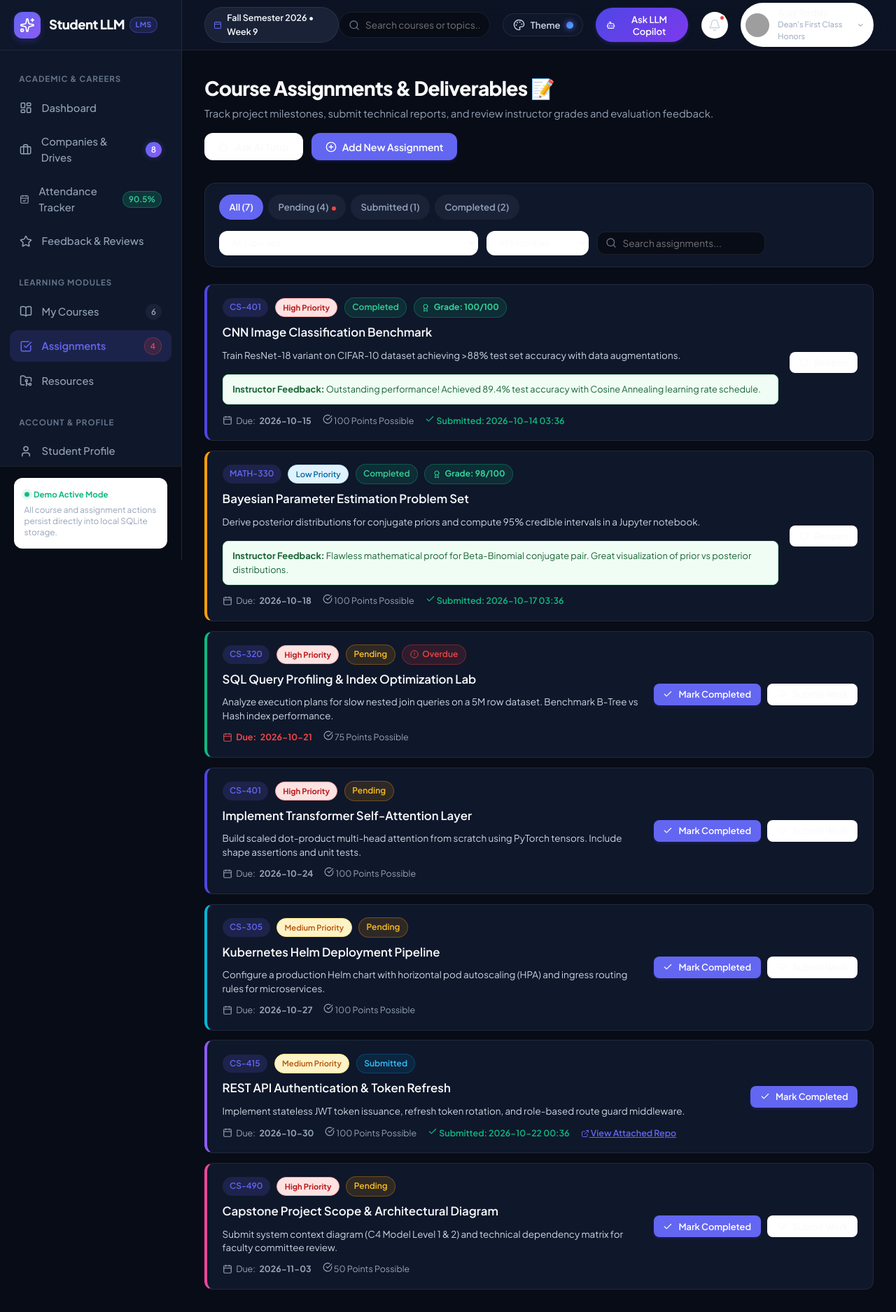
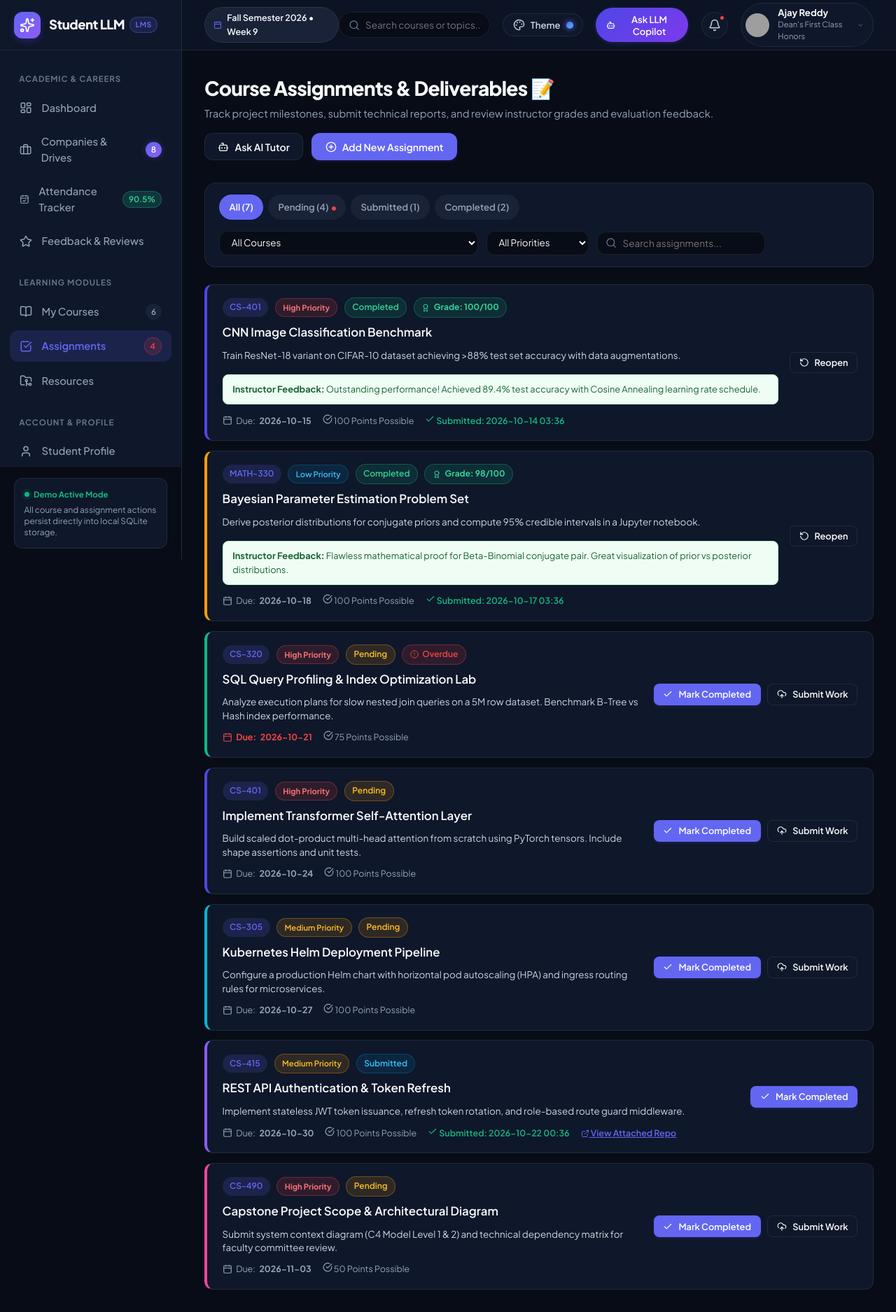
Before and after one commit to ajayreddy9454-cmyk/GEN-AI-task2-, a Flask app: page /assignments in a window 1280 px wide. Shown: the whole page at 70% size. Run offline with Flask 3, Linux system fonts and the light colour scheme; data comes from the database, SQL or seed files in the repository; grey boxes are pictures that could not be loaded.

Commit message:
fixing issues2

```diff
--- a/static/css/style.css
+++ b/static/css/style.css
@@ -429,7 +429,7 @@ button, input, select, textarea {
 }
 
 .demo-mode-card {
-  background: white;
+  background: var(--bg-surface);
   border: 1px solid var(--border-light);
   border-radius: var(--radius-md);
   padding: 0.85rem;
@@ -591,7 +592,7 @@ button, input, select, textarea {
 
 .notification-btn {
   position: relative;
-  background: white;
+  background: var(--bg-surface);
   border: 1px solid var(--border-light);
   width: 38px;
   height: 38px;
@@ -618,7 +619,7 @@ button, input, select, textarea {
   height: 9px;
   background-color: var(--danger);
   border-radius: 50%;
-  border: 2px solid white;
+  border: 2px solid var(--bg-surface);
 }
 
 .notification-dropdown {
@@ -708,7 +710,7 @@ button, input, select, textarea {
   padding: 0.35rem 0.75rem 0.35rem 0.4rem;
   border-radius: var(--radius-full);
   border: 1px solid var(--border-light);
-  background: white;
+  background: var(--bg-surface);
   cursor: pointer;
   transition: all var(--transition-fast);
 }
@@ -878,9 +880,9 @@ button, input, select, textarea {
 }
 
 .btn-secondary {
-  background-color: white;
-  color: var(--text-main);
-  border-color: var(--border-light);
+  background-color: var(--bg-surface);
+  color: var(--text-main);
+  border: 1px solid var(--border-light);
 }
 
 .btn-secondary:hover {
@@ -1115,27 +1117,27 @@ button, input, select, textarea {
 }
 
 .badge-priority-high {
-  background-color: #fee2e2;
-  color: #b91c1c;
+  background-color: var(--danger-bg);
+  color: var(--danger-text);
   font-weight: 700;
   font-size: 0.7rem;
-  border: 1px solid #fca5a5;
+  border: 1px solid var(--danger-border);
 }
 
 .badge-priority-medium {
-  background-color: #fef3c7;
-  color: #b45309;
+  background-color: var(--warning-bg);
+  color: var(--warning-text);
   font-weight: 600;
   font-size: 0.7rem;
-  border: 1px solid #fde68a;
+  border: 1px solid var(--warning-border);
 }
 
 .badge-priority-low {
-  background-color: #e0f2fe;
-  color: #0369a1;
+  background-color: var(--info-bg);
+  color: var(--info-text);
   font-weight: 600;
   font-size: 0.7rem;
-  border: 1px solid #bae6fd;
+  border: 1px solid var(--info-border);
 }
 
 /* Course Cards */
@@ -1492,7 +1497,7 @@ button, input, select, textarea {
   font-size: 0.88rem;
   border: 1px solid var(--border-light);
   border-radius: var(--radius-md);
-  background-color: white;
+  background-color: var(--bg-app);
   color: var(--text-main);
   transition: all var(--transition-fast);
 }
--- a/static/js/app.js
+++ b/static/js/app.js
@@ -112,7 +112,7 @@ document.addEventListener('DOMContentLoaded', () => {
 
     toast.innerHTML = `
       <i data-lucide="${iconName}" style="color: ${type === 'success' ? '#10b981' : (type === 'error' ? '#ef4444' : '#4f46e5')}; width: 18px; height: 18px;"></i>
-      <span style="font-size: 0.85rem; font-weight: 600; color: #1e293b; flex: 1;">${message}</span>
+      <span style="font-size: 0.85rem; font-weight: 600; color: var(--text-main); flex: 1;">${message}</span>
     `;
 
     container.appendChild(toast);
@@ -260,14 +260,14 @@ document.addEventListener('DOMContentLoaded', () => {
 
     // Append User message
     const userMsg = document.createElement('div');
-    userMsg.style.cssText = 'background: #4f46e5; color: white; padding: 0.75rem 1rem; border-radius: 12px 12px 2px 12px; margin-bottom: 0.85rem; max-width: 85%; margin-left: auto; font-size: 0.86rem;';
+    userMsg.style.cssText = 'background: var(--primary); color: white; padding: 0.75rem 1rem; border-radius: 12px 12px 2px 12px; margin-bottom: 0.85rem; max-width: 85%; margin-left: auto; font-size: 0.86rem;';
     userMsg.textContent = query;
     chatContainer.appendChild(userMsg);
 
     // Append Loading skeleton
     const loadingMsg = document.createElement('div');
     loadingMsg.id = 'aiLoadingIndicator';
-    loadingMsg.style.cssText = 'background: #f1f5f9; color: #475569; padding: 0.75rem 1rem; border-radius: 12px 12px 12px 2px; margin-bottom: 0.85rem; max-width: 85%; font-size: 0.85rem; font-style: italic;';
+    loadingMsg.style.cssText = 'background: var(--bg-subtle); color: var(--text-muted); border: 1px solid var(--border-light); padding: 0.75rem 1rem; border-radius: 12px 12px 12px 2px; margin-bottom: 0.85rem; max-width: 85%; font-size: 0.85rem; font-style: italic;';
     loadingMsg.innerHTML = '<span class="demo-indicator"></span> Consulting academic model...';
     chatContainer.appendChild(loadingMsg);
     chatContainer.scrollTop = chatContainer.scrollHeight;
@@ -284,7 +284,7 @@ document.addEventListener('DOMContentLoaded', () => {
       loadingMsg.remove();
 
       const aiMsg = document.createElement('div');
-      aiMsg.style.cssText = 'background: #ffffff; border: 1px solid #e2e8f0; color: #0f172a; padding: 1rem; border-radius: 12px 12px 12px 2px; margin-bottom: 0.85rem; max-width: 90%; font-size: 0.86rem; line-height: 1.6; box-shadow: 0 1px 3px rgba(0,0,0,0.05);';
+      aiMsg.style.cssText = 'background: var(--bg-surface); border: 1px solid var(--border-light); color: var(--text-main); padding: 1rem; border-radius: 12px 12px 12px 2px; margin-bottom: 0.85rem; max-width: 90%; font-size: 0.86rem; line-height: 1.6; box-shadow: var(--shadow-sm);';
       // Simple format conversion for line breaks and bullet points
       aiMsg.innerHTML = data.answer.replace(/\n\n/g, '<br><br>').replace(/•/g, '&bull;');
       chatContainer.appendChild(aiMsg);
--- a/templates/base.html
+++ b/templates/base.html
@@ -276,7 +276,7 @@
 
         <!-- Chat Bubble View -->
         <div id="aiChatContainer" style="min-height: 220px; max-height: 320px; overflow-y: auto; background-color: var(--bg-app); border: 1px solid var(--border-light); border-radius: var(--radius-md); padding: 1rem; margin-bottom: 1rem;">
-          <div style="background: white; border: 1px solid var(--border-light); padding: 0.85rem 1rem; border-radius: 12px 12px 12px 2px; font-size: 0.86rem; color: var(--text-main); margin-bottom: 0.75rem; box-shadow: var(--shadow-xs);">
+          <div style="background: var(--bg-surface); border: 1px solid var(--border-light); padding: 0.85rem 1rem; border-radius: 12px 12px 12px 2px; font-size: 0.86rem; color: var(--text-main); margin-bottom: 0.75rem; box-shadow: var(--shadow-xs);">
             Hello {{ current_profile['name'].split()[0] if current_profile else 'Student' }}! I am your <strong>Student LLM Academic Copilot</strong>. Ask me to break down mathematical formulas, review code concepts, explain database indexing, or summarize upcoming deadlines.
           </div>
         </div>
```
Also changed, not shown: other parts of static/css/style.css (+50 -7 lines).
